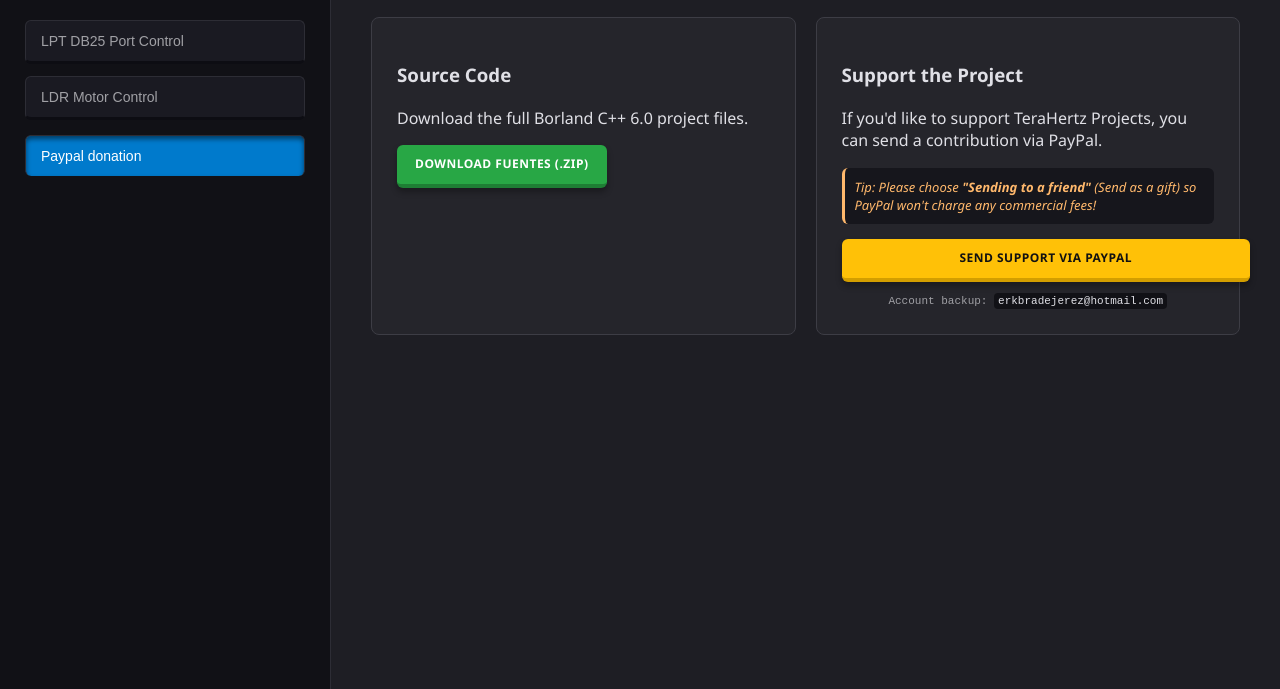
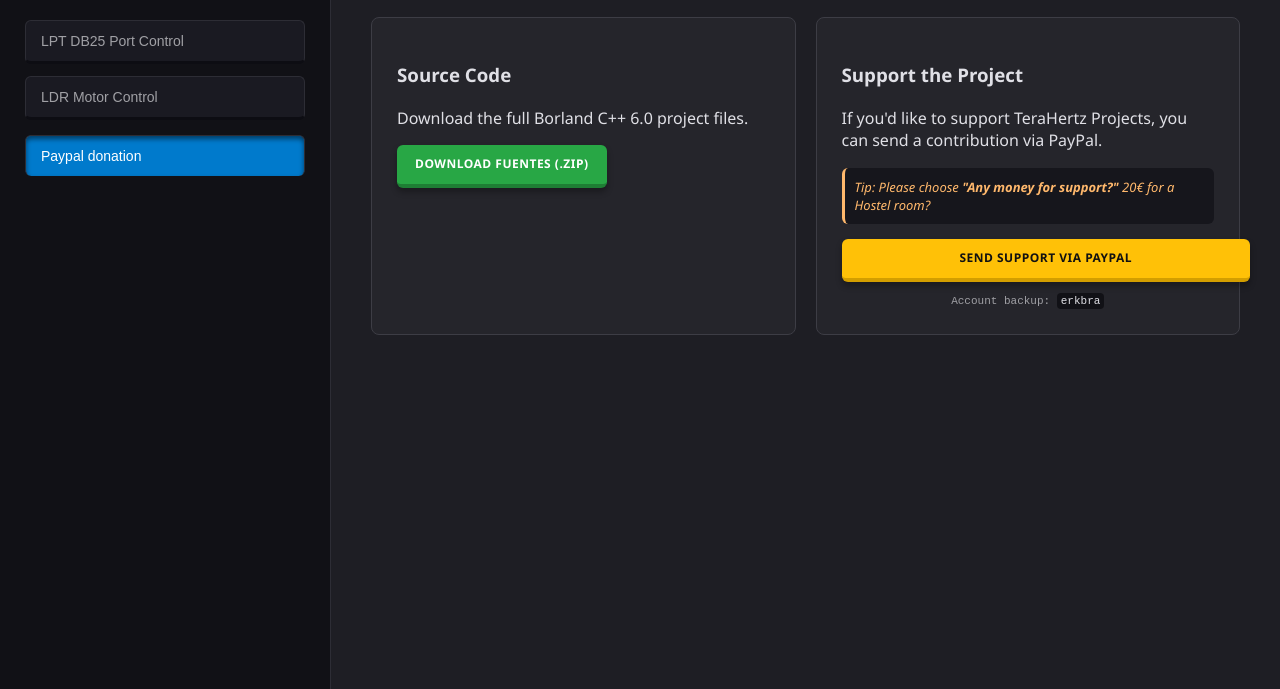
Before and after one commit to jacc1984/d2ac.org, a plain HTML site: page index.html in a window 1280 px wide. Both pictures are taken after a click on the button "Paypal donation". Shown: the part 111-800 px from the top of the page. Drawn offline with Linux system fonts and the light colour scheme.

Commit message:
Finishing 2

```diff
--- a/index.html
+++ b/index.html
@@ -144,9 +144,9 @@
                     <div class="action-card">
                         <h3>Support the Project</h3>
                         <p>If you'd like to support TeraHertz Projects, you can send a contribution via PayPal.</p>
-                        <p class="gift-note"><em>Tip: Please choose <strong>"Sending to a friend"</strong> (Send as a gift) so PayPal won't charge any commercial fees!</em></p>
-                        <a href="https://paypal.me" target="_blank" class="paypal-btn">Send Support via PayPal</a>
-                        <span class="paypal-email-backup">Account backup: <code>erkbradejerez@hotmail.com</code></span>
+                        <p class="gift-note"><em>Tip: Please choose <strong>"Any money for support?"</strong> 20€ for a Hostel room?</em></p>
+                        <a href="https://paypal.me/jocacab" target="_blank" class="paypal-btn">Send Support via PayPal</a>
+                        <span class="paypal-email-backup">Account backup: <code>erkbra</code></span>
                     </div>
                 </div>
             </section>
```
